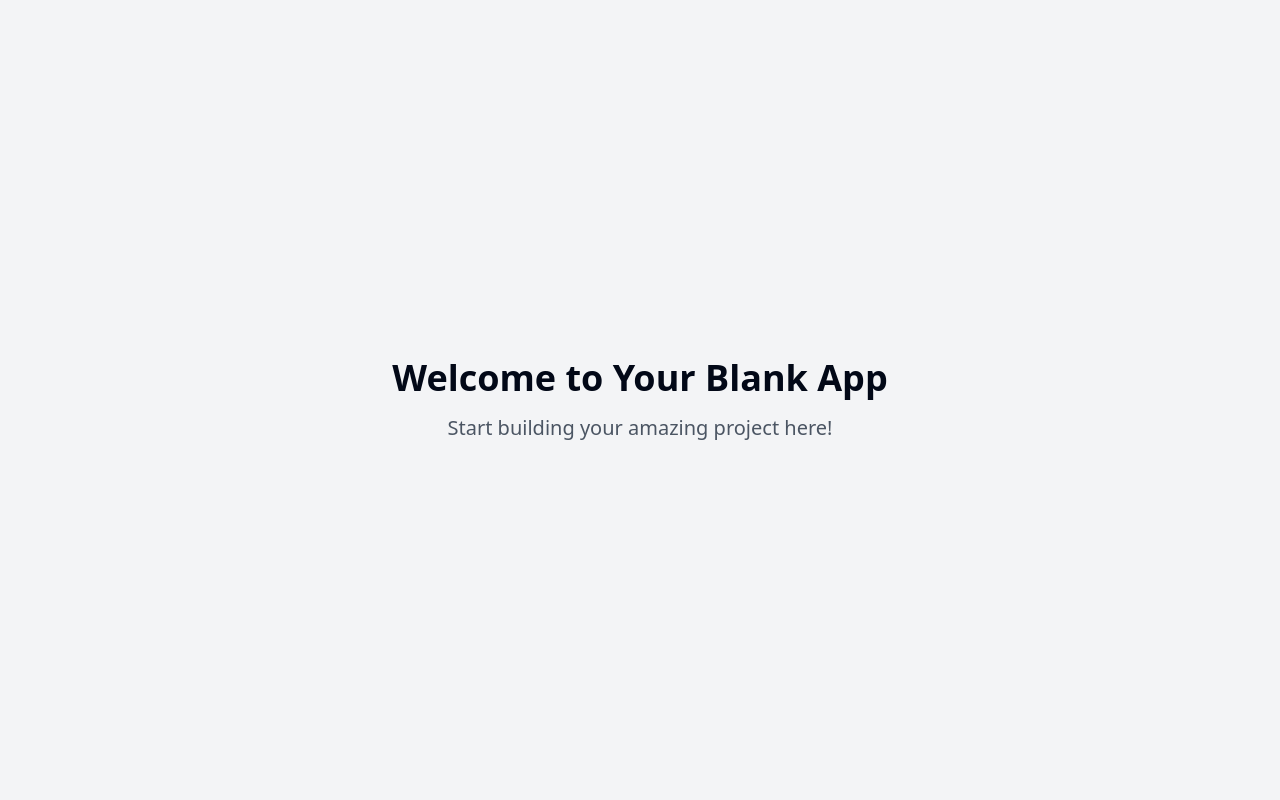
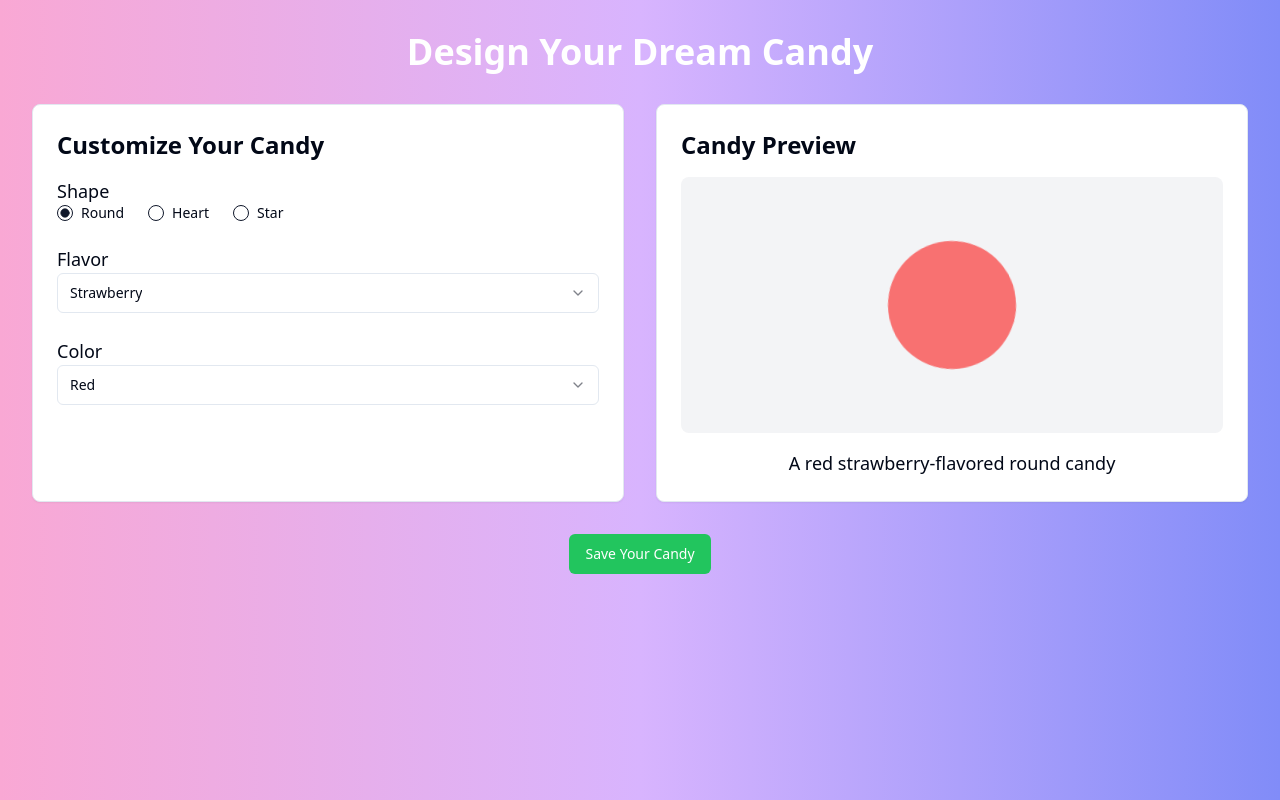
Before and after one commit to GPT-Engineer-App-Dev/candy-creator-galaxy, a React (Vite) app: page / in a window 1280 px wide. Built offline with nearby package versions, Linux system fonts and the light colour scheme.

Commit message:
Add candy design app feature
Implement a new feature that allows users to design their own candy within the application.
[skip gpt_engineer]

```diff
--- /dev/null
+++ b/src/components/CandyDesigner.jsx
@@ -0,0 +1,76 @@
+import React, { useState } from 'react';
+import { Card, CardContent } from './ui/card';
+import { Label } from './ui/label';
+import { RadioGroup, RadioGroupItem } from './ui/radio-group';
+import { Select, SelectContent, SelectItem, SelectTrigger, SelectValue } from './ui/select';
+import CandyPreview from './CandyPreview';
+
+const CandyDesigner = () => {
+  const [candyShape, setCandyShape] = useState('round');
+  const [candyFlavor, setCandyFlavor] = useState('strawberry');
+  const [candyColor, setCandyColor] = useState('red');
+
+  return (
+    <div className="grid grid-cols-1 md:grid-cols-2 gap-8">
+      <Card>
+        <CardContent className="p-6">
+          <h2 className="text-2xl font-semibold mb-4">Customize Your Candy</h2>
+
+          <div className="space-y-6">
+            <div>
+              <Label className="text-lg mb-2">Shape</Label>
+              <RadioGroup value={candyShape} onValueChange={setCandyShape} className="flex space-x-4">
+                <div className="flex items-center space-x-2">
+                  <RadioGroupItem value="round" id="round" />
+                  <Label htmlFor="round">Round</Label>
+                </div>
+                <div className="flex items-center space-x-2">
+                  <RadioGroupItem value="heart" id="heart" />
+                  <Label htmlFor="heart">Heart</Label>
+                </div>
+                <div className="flex items-center space-x-2">
+                  <RadioGroupItem value="star" id="star" />
+                  <Label htmlFor="star">Star</Label>
+                </div>
+              </RadioGroup>
+            </div>
+
+            <div>
+              <Label htmlFor="flavor" className="text-lg mb-2">Flavor</Label>
+              <Select value={candyFlavor} onValueChange={setCandyFlavor}>
+                <SelectTrigger id="flavor">
+                  <SelectValue placeholder="Select a flavor" />
+                </SelectTrigger>
+                <SelectContent>
+                  <SelectItem value="strawberry">Strawberry</SelectItem>
+                  <SelectItem value="blueberry">Blueberry</SelectItem>
+                  <SelectItem value="lemon">Lemon</SelectItem>
+                  <SelectItem value="grape">Grape</SelectItem>
+                </SelectContent>
+              </Select>
+            </div>
+
+            <div>
+              <Label htmlFor="color" className="text-lg mb-2">Color</Label>
+              <Select value={candyColor} onValueChange={setCandyColor}>
+                <SelectTrigger id="color">
+                  <SelectValue placeholder="Select a color" />
+                </SelectTrigger>
+                <SelectContent>
+                  <SelectItem value="red">Red</SelectItem>
+                  <SelectItem value="blue">Blue</SelectItem>
+                  <SelectItem value="yellow">Yellow</SelectItem>
+                  <SelectItem value="purple">Purple</SelectItem>
+                </SelectContent>
+              </Select>
+            </div>
+          </div>
+        </CardContent>
+      </Card>
+
+      <CandyPreview shape={candyShape} flavor={candyFlavor} color={candyColor} />
+    </div>
+  );
+};
+
+export default CandyDesigner;
--- /dev/null
+++ b/src/components/CandyPreview.jsx
@@ -0,0 +1,40 @@
+import React from 'react';
+import { Card, CardContent } from './ui/card';
+import { motion } from 'framer-motion';
+
+const CandyPreview = ({ shape, flavor, color }) => {
+  const shapeClass = {
+    round: 'rounded-full',
+    heart: 'heart-shape',
+    star: 'star-shape',
+  };
+
+  const colorClass = {
+    red: 'bg-red-400',
+    blue: 'bg-blue-400',
+    yellow: 'bg-yellow-400',
+    purple: 'bg-purple-400',
+  };
+
+  return (
+    <Card>
+      <CardContent className="p-6">
+        <h2 className="text-2xl font-semibold mb-4">Candy Preview</h2>
+        <div className="flex justify-center items-center h-64 bg-gray-100 rounded-lg">
+          <motion.div
+            className={`w-32 h-32 ${shapeClass[shape]} ${colorClass[color]}`}
+            animate={{ rotate: 360 }}
+            transition={{ duration: 2, repeat: Infinity, ease: "linear" }}
+          />
+        </div>
+        <div className="mt-4 text-center">
+          <p className="text-lg">
+            A {color} {flavor}-flavored {shape} candy
+          </p>
+        </div>
+      </CardContent>
+    </Card>
+  );
+};
+
+export default CandyPreview;
--- a/src/index.css
+++ b/src/index.css
@@ -74,3 +74,31 @@
     @apply bg-background text-foreground;
   }
 }
+
+.heart-shape {
+  width: 100px;
+  height: 90px;
+  position: relative;
+  transform: rotate(-45deg);
+}
+
+.heart-shape::before,
+.heart-shape::after {
+  content: "";
+  width: 100px;
+  height: 100px;
+  position: absolute;
+  border-radius: 50%;
+}
+
+.heart-shape::before {
+  left: -50px;
+}
+
+.heart-shape::after {
+  top: -50px;
+}
+
+.star-shape {
+  clip-path: polygon(50% 0%, 61% 35%, 98% 35%, 68% 57%, 79% 91%, 50% 70%, 21% 91%, 32% 57%, 2% 35%, 39% 35%);
+}
--- a/src/pages/Index.jsx
+++ b/src/pages/Index.jsx
@@ -1,11 +1,16 @@
-// Update this page (the content is just a fallback if you fail to update the page)
+import React from 'react';
+import CandyDesigner from '../components/CandyDesigner';
+import { Button } from '../components/ui/button';
 
 const Index = () => {
   return (
-    <div className="min-h-screen flex items-center justify-center bg-gray-100">
-      <div className="text-center">
-        <h1 className="text-4xl font-bold mb-4">Welcome to Your Blank App</h1>
-        <p className="text-xl text-gray-600">Start building your amazing project here!</p>
+    <div className="min-h-screen bg-gradient-to-r from-pink-300 via-purple-300 to-indigo-400">
+      <div className="container mx-auto py-8">
+        <h1 className="text-4xl font-bold text-center mb-8 text-white">Design Your Dream Candy</h1>
+        <CandyDesigner />
+        <div className="mt-8 text-center">
+          <Button className="bg-green-500 hover:bg-green-600 text-white">Save Your Candy</Button>
+        </div>
       </div>
     </div>
   );
```
